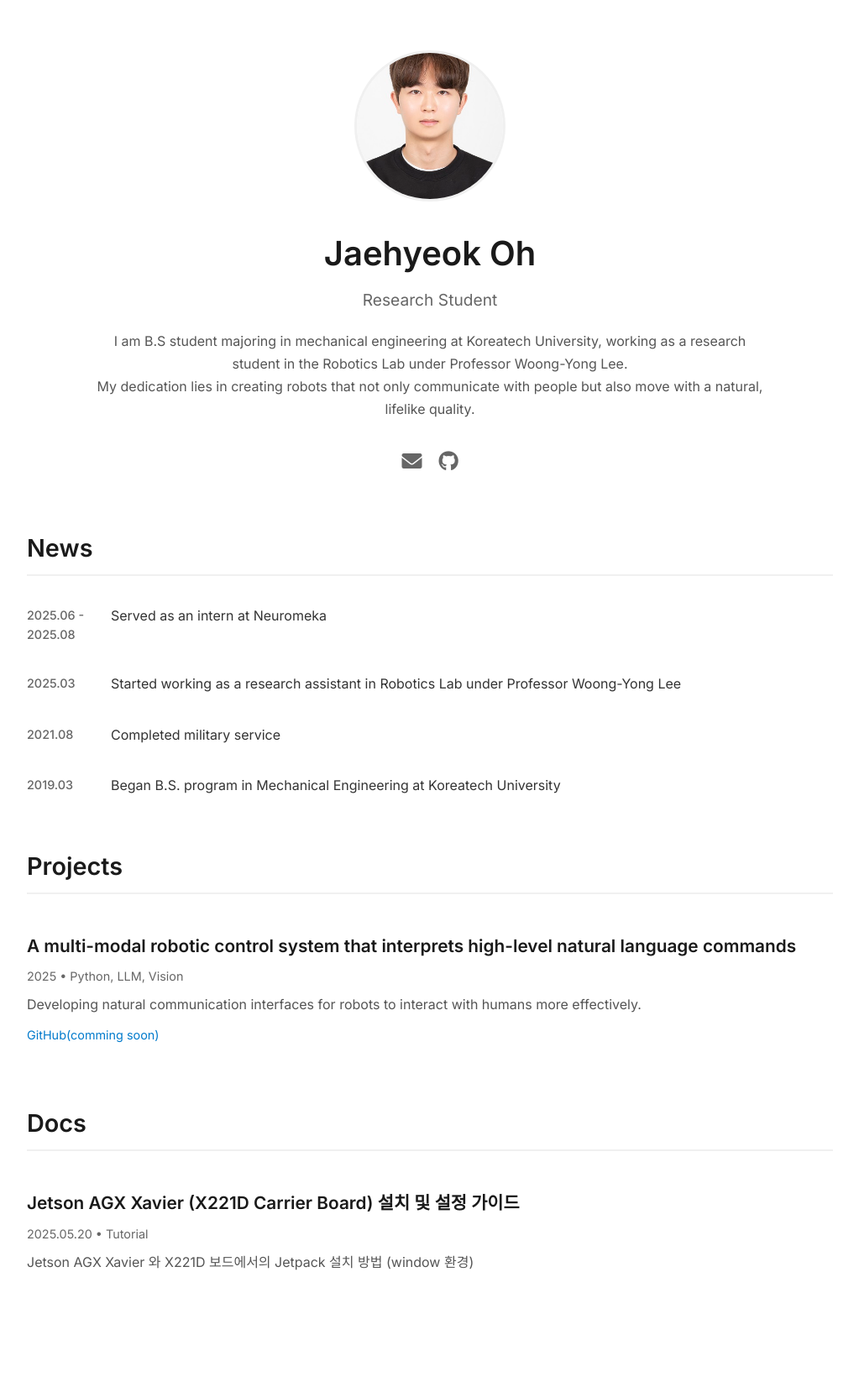
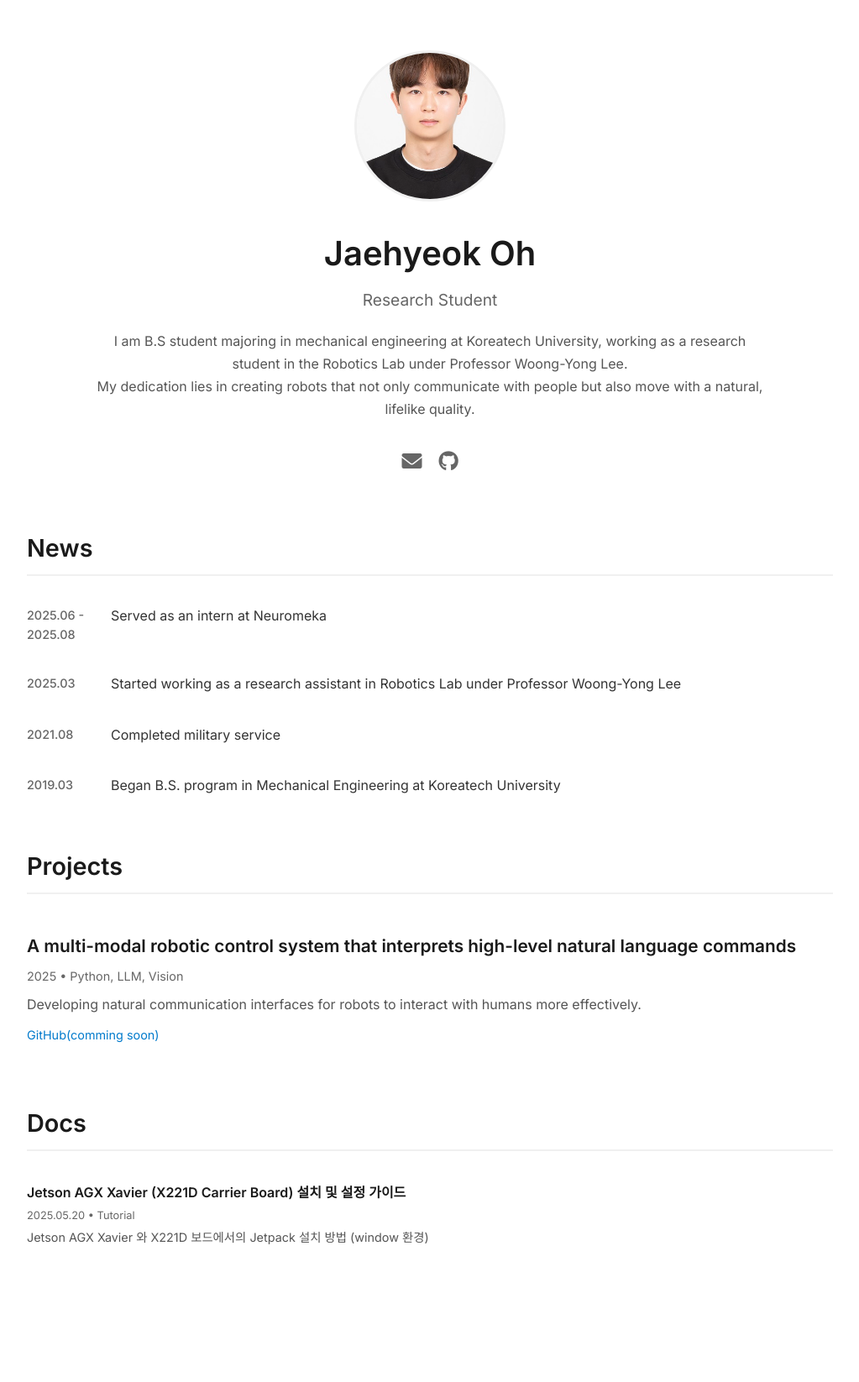
Before and after one commit to jaehyeokoh/jaehyeokoh.github.io, a Jekyll site: the page built from index.html, in a window 1280 px wide. Shown: the whole page at 84% size, without its empty margins (128-1151 px from the left). Built offline with Jekyll 4.4.1, drawn with Linux system fonts in a browser that asks for light colours; after the commit the page ends 1607 px from its top, so only the background shows below that.

Commit message:
docs 글자 크기 줄임

```diff
--- a/index.html
+++ b/index.html
@@ -67,24 +67,33 @@ layout: default
 </div>
 
 
-<!-- Docs Section (New!) -->
+<!-- Docs Section -->
 <div class="section">
     <h2>Docs</h2>
-    <div class="projects-list"> <!-- 기존 스타일 재사용 -->
+    <div class="projects-list">
         {% for doc in site.data.docs %}
-        <div class="project-item">
-            <h3>
+        <!-- 1. 항목 간격(padding)을 줄였습니다 (20px -> 12px) -->
+        <div class="project-item" style="padding: 12px 0;">
+
+            <!-- 2. 제목 크기를 줄였습니다 (1.3rem -> 1.0rem) -->
+            <h3 style="font-size: 1.0rem; margin-bottom: 4px;">
                 {% if doc.page_url %}
                 <a href="{{ doc.page_url | relative_url }}">{{ doc.title }}</a>
                 {% else %}
                 {{ doc.title }}
                 {% endif %}
             </h3>
-            <div class="project-meta">
+
+            <!-- 3. 날짜/카테고리 크기를 줄였습니다 (0.9rem -> 0.8rem) -->
+            <div class="project-meta" style="font-size: 0.8rem; margin-bottom: 6px;">
                 {{ doc.date | date: "%Y.%m.%d" }}
                 {% if doc.category %}• {{ doc.category }}{% endif %}
             </div>
-            <div class="project-description">{{ doc.description }}</div>
+
+            <!-- 4. 설명 글자 크기와 줄 간격을 줄였습니다 -->
+            <div class="project-description" style="font-size: 0.9rem; line-height: 1.4;">
+                {{ doc.description }}
+            </div>
         </div>
         {% endfor %}
     </div>
```
